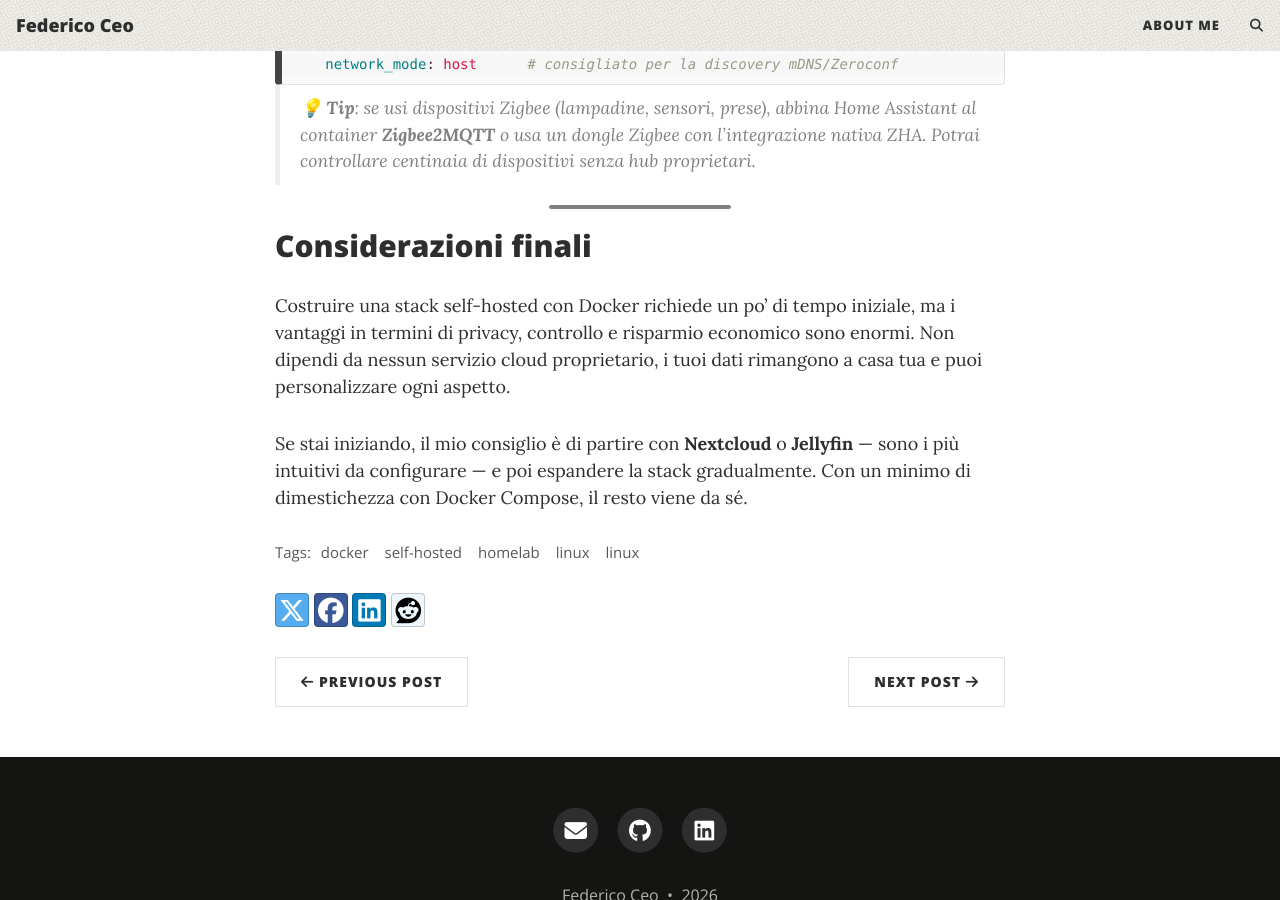
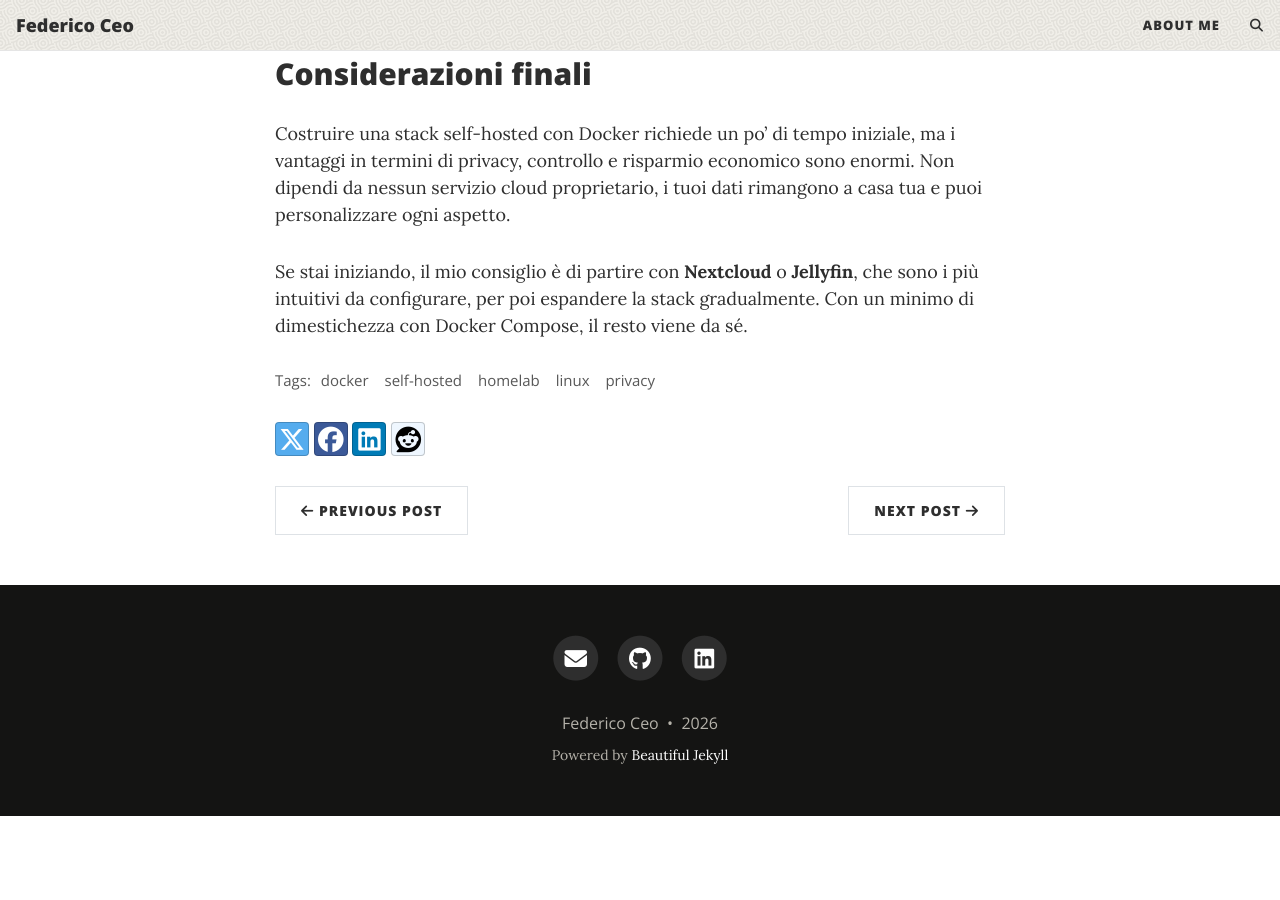
Before and after one commit to fede-ceo/fedeceo.github.io, a Jekyll site: the page built from _posts/2026-02-01-Docker.md, in a window 1280 px wide and 900 px high, scrolled down 5867 px. Built offline with Jekyll 4.4.1, drawn with Linux system fonts in a browser that asks for light colours; comment, search, counter and statistics services are not loaded; after the commit the page ends 6683 px from its top, so only the background shows below that; some of the changed text lies outside the part shown.

Commit message:
Update 2026-02-01-Docker.md

```diff
--- a/_posts/2026-02-01-Docker.md
+++ b/_posts/2026-02-01-Docker.md
@@ -1,19 +1,19 @@
 ---
 layout: post
 title: Docker
-subtitle: I miei 5 container Docker preferiti, il mio stack self-hosted
+subtitle: I miei 5 container Docker preferiti, aka il mio stack self-hosted
 cover-img: /assets/img/Docker/dsfondo.png
 thumbnail-img: /assets/img/Docker/dlogo.png
 share-img: /assets/img/path.jpg
-tags: [docker, self-hosted, homelab, linux, linux]
+tags: [docker, self-hosted, homelab, linux, privacy]
 author: Federico Ceo
 ---
 
-#
+
 
 > Una panoramica pratica dei container che uso ogni giorno per gestire dati, media, rete e automazione domestica — tutti self-hosted, tutti sotto il mio controllo.
 
----
+
 
 ## Cos'è Docker e perché cambia tutto
 
@@ -31,7 +31,7 @@ Il concetto chiave è quello di **immagine**: un pacchetto immutabile che includ
 
 Con Docker e un server (anche un semplice Raspberry Pi o una vecchia macchina riciclata), puoi costruire un'infrastruttura personale potente, sicura e completamente sotto il tuo controllo. Di seguito ti racconto i container che uso di più.
 
----
+
 
 ## 🗂️ Nextcloud: Il tuo cloud privato
 
@@ -63,7 +63,7 @@ services:
 
 > 💡 **Tip**: abbina sempre Nextcloud a un database dedicato (MariaDB o PostgreSQL) e a un reverse proxy come Nginx Proxy Manager o Traefik per l'accesso HTTPS dall'esterno.
 
----
+
 
 ## 🎬 Jellyfin: Il tuo media server personale
 
@@ -91,7 +91,7 @@ services:
 
 > 💡 **Tip**: se il tuo server ha una GPU, puoi abilitare la transcodifica hardware per ridurre il carico sulla CPU durante lo streaming. Jellyfin supporta Intel QuickSync, NVENC (NVIDIA) e VAAPI.
 
----
+
 
 ## 🛡️ Pi-hole: Adblock per tutta la rete
 
@@ -125,7 +125,7 @@ services:
 
 > 💡 **Tip**: configura il tuo router per usare l'IP del server Pi-hole come DNS primario. In questo modo tutti i dispositivi della rete saranno protetti automaticamente, senza toccare le impostazioni di ogni singolo dispositivo.
 
----
+
 
 ## 🔐 Tailscale: VPN mesh senza configurazioni complesse
 
@@ -158,7 +158,7 @@ services:
 
 > 💡 **Tip**: usa la funzione **Tailscale Funnel** per esporre selettivamente un servizio su internet pubblico (con HTTPS automatico), oppure **Subnets** per rendere accessibili tutti i dispositivi della rete locale ai tuoi altri device Tailscale.
 
----
+
 
 ## 🏠 Home Assistant: Domotica open-source
 
@@ -194,4 +194,4 @@ services:
 
 Costruire una stack self-hosted con Docker richiede un po' di tempo iniziale, ma i vantaggi in termini di privacy, controllo e risparmio economico sono enormi. Non dipendi da nessun servizio cloud proprietario, i tuoi dati rimangono a casa tua e puoi personalizzare ogni aspetto.
 
-Se stai iniziando, il mio consiglio è di partire con **Nextcloud** o **Jellyfin** — sono i più intuitivi da configurare — e poi espandere la stack gradualmente. Con un minimo di dimestichezza con Docker Compose, il resto viene da sé.
+Se stai iniziando, il mio consiglio è di partire con **Nextcloud** o **Jellyfin**, che sono i più intuitivi da configurare, per poi espandere la stack gradualmente. Con un minimo di dimestichezza con Docker Compose, il resto viene da sé.
```
